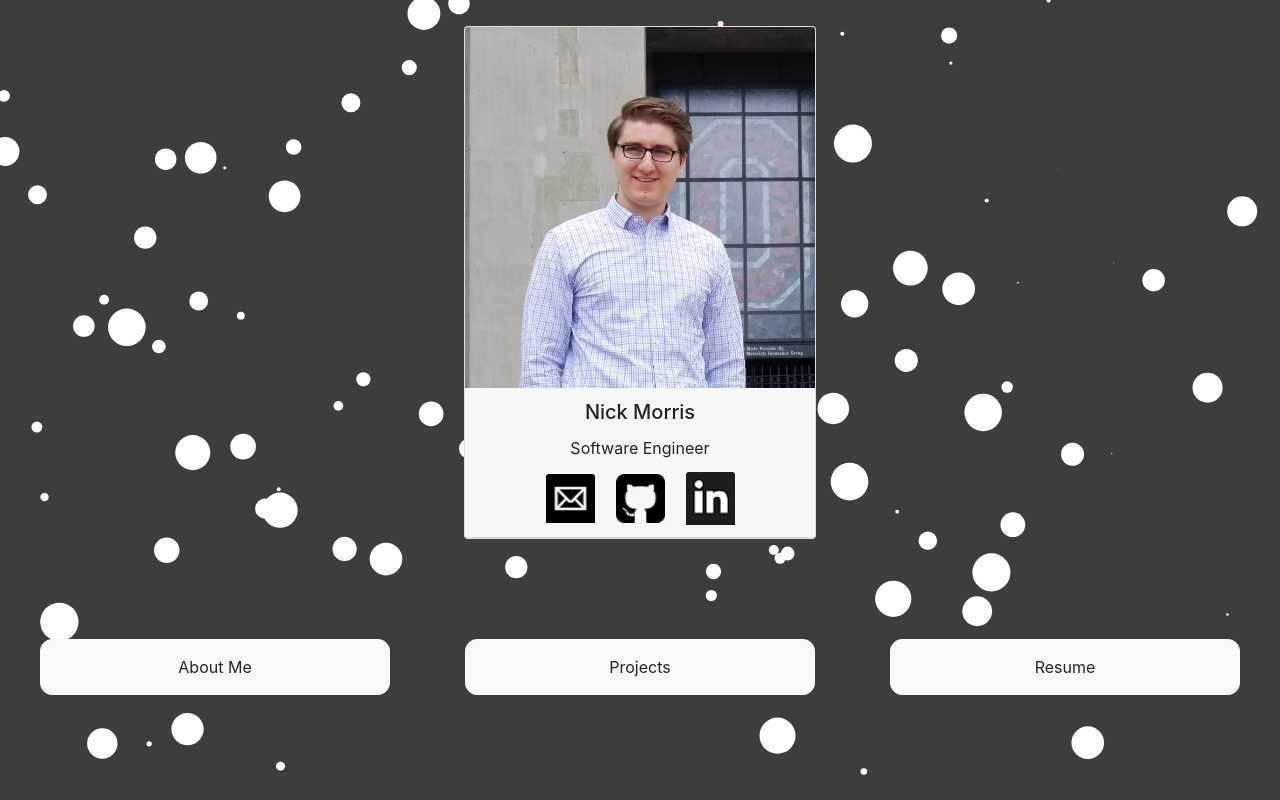
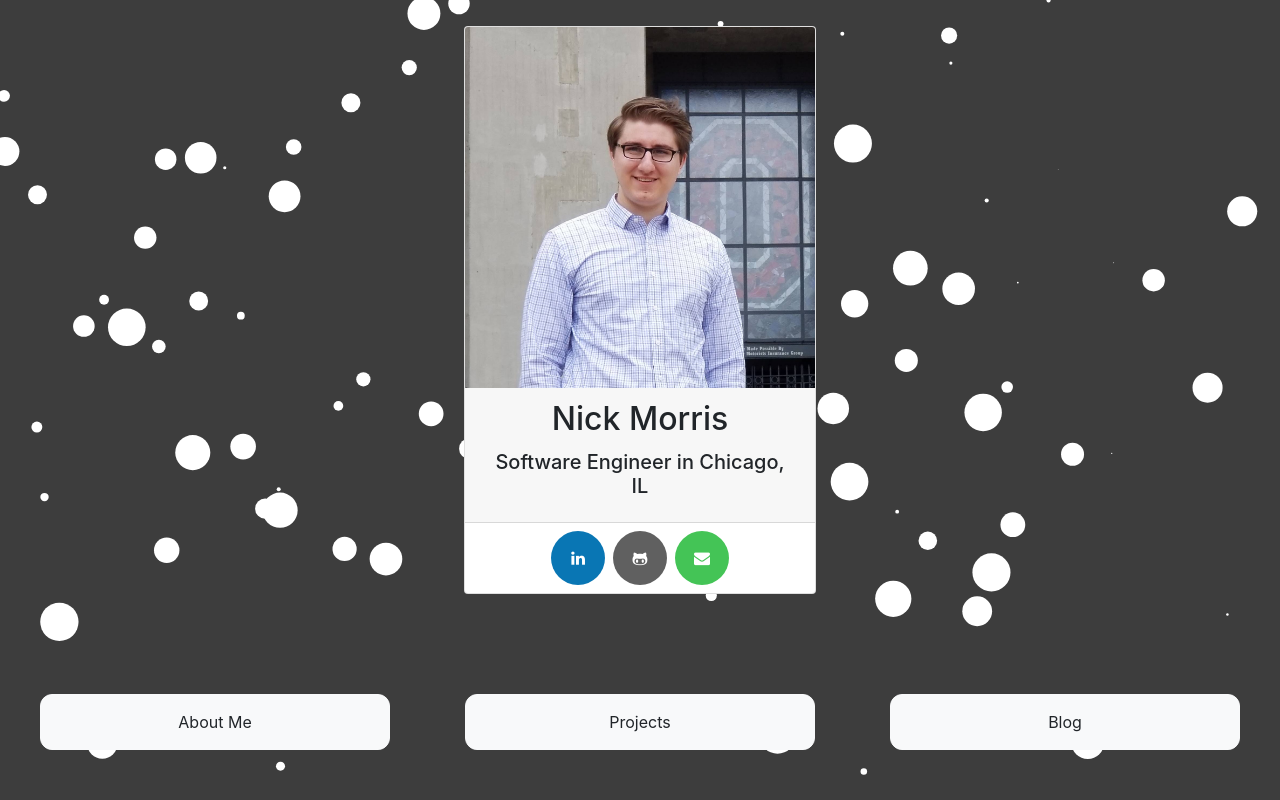
Before and after one commit to nickmorris991/My-Website, a Flask app: page / in a window 1280 px wide. Run offline with Flask 2, Linux system fonts and the light colour scheme; lists and menus that the app fills with data are empty; some libraries are stand-ins or nearby versions.

Commit message:
updated contact icons with better style

```diff
--- a/static/css/index.css
+++ b/static/css/index.css
@@ -1,3 +1,5 @@
+@import url("//maxcdn.bootstrapcdn.com/font-awesome/4.3.0/css/font-awesome.min.css");
+
 body {
     background-color: rgb(61, 61, 61);
 }
@@ -16,9 +18,10 @@ body {
     margin-top: 100px;
 }
 
-.contact-img {
-    margin-right: 15%;
-    margin-left: 15%;
+.card-contact-table {
+    margin-left: auto;
+    margin-right: auto;
+    text-align: center;
 }
 
 .btn {
@@ -28,11 +31,83 @@ body {
     border-radius: 12px;
 }
 
-.contact-button {
-    background-color: Transparent;
-    background-repeat:no-repeat;
-    border: none;
-    cursor:pointer;
-    overflow: hidden;
-    outline:none;
+/* buttons for social media */
+a.btn-social,
+.btn-social
+{
+    border-radius: 50%;
+    color: #ffffff !important;
+    display: inline-block;
+    height: 54px;
+    line-height: 54px;
+    margin: 8px 4px;
+    text-align: center;
+    text-decoration: none;
+    transition: background-color .3s;
+    width: 54px;
 }
+
+.btn-social .fa,.btn-social i
+{
+    backface-visibility: hidden;
+    transform: scale(1);
+    transition: all .25s;
+}
+.btn-social:hover,.btn-social:focus
+{
+    color: #fff;
+    outline: none;
+    text-decoration: none;
+}
+.btn-social:hover .fa,.btn-social:focus .fa,.btn-social:hover i,.btn-social:focus i
+{
+    transform: scale(1.3);
+}
+.btn-social.btn-xs
+{
+    font-size: 9px;
+    height: 24px;
+    line-height: 13px;
+    margin: 6px 2px;
+    width: 24px;
+}
+.btn-social.btn-sm
+{
+    font-size: 13px;
+    height: 36px;
+    line-height: 18px;
+    margin: 6px 2px;
+    width: 36px;
+}
+.btn-social.btn-lg
+{
+    font-size: 22px;
+    height: 72px;
+    line-height: 40px;
+    margin: 10px 6px;
+    width: 72px;
+}
+.btn-github
+{
+    background-color: #606060;
+}
+.btn-github:hover
+{
+    background-color: #9C9C9C;
+}
+.btn-email
+{
+    background-color: #44c456;
+}
+.btn-email:hover
+{
+    background-color: #6bd079;
+}
+.btn-linkedin
+{
+    background-color: #0976b4;
+}
+.btn-linkedin:hover
+{
+    background-color: #0b96e5;
+}
--- a/templates/index.html
+++ b/templates/index.html
@@ -18,24 +18,20 @@
         <div class="card center" style="width:22rem;">
           <img class="card-img-top" src="static/img/profile_photo.jpg">
           <div class="card-header">
-            <h5 class="card-title">Nick Morris</h5>
-            <p class="card-title">Software Engineer</p>
-            <table class="center">
+            <h2 class="card-title">Nick Morris</h2>
+            <h5 class="card-title">Software Engineer in Chicago, IL</h5>
+          </div>
+          <div class="card-contact-table">
+            <table>
               <tr>
                 <th>
-                  <div class="contact-img">
-                    <button class="contact-button" id="email-btn"><img class="card-img-top" src="static/img/email-sign.png"></button>
-                  </div>
+                  <a target="_blank" class="btn-social btn-linkedin" id="linkedin-btn"><i class="fa fa-linkedin"></i></a>
                 </th>
                 <th>
-                  <div class="contact-img">
-                    <button class="contact-button" id="github-btn"><img class="card-img-top" src="static/img/github-sign.png"></button>
-                  </div>
+                  <a target="_blank" class="btn-social btn-github" id="github-btn"><i class="fa fa-github-alt"></i></a>
                 </th>
                 <th>
-                  <div class="contact-img">
-                    <button class="contact-button" id="linkedin-btn"><img class="card-img-top" src="static/img/linkedin-sign.jpg"></button>
-                  </div>
+                  <a target="_blank" class="btn-social btn-email" id="email-btn"><i class="fa fa-envelope"></i></a>
                 </th>
               </tr>
             </table>
@@ -52,7 +48,7 @@
               <button type="button" class="btn btn-light" id="projects-btn">Projects</button>
             </th>
             <th>
-              <button type="button" class="btn btn-light" style="margin-left: 75px;" id="resume-btn">Resume</button>
+              <button type="button" class="btn btn-light" style="margin-left: 75px;" id="blog-btn">Blog</button>
             </th>
           </tr>
         </table>
--- a/templates/projects.html
+++ b/templates/projects.html
@@ -14,7 +14,7 @@
     <body>
         <div id="container">
             <div class="row">
-                <div class="column"><button class="btnx" id="index-return-btn"><span class="glyphicon glyphicon-chevron-left"></span></button></div>
+                <div class="column"><button class="btn-home" id="index-return-btn"><span class="glyphicon glyphicon-home"></span></button></div>
                 <div class="column center"><h1 class="header">Personal Projects</h1></div>
             </div>
             <div class="row">
```
Also changed, not shown: static/css/projects.css (+5 -5 lines), static/img/email-sign.png (deleted), static/img/github-sign.png (deleted), static/img/linkedin-sign.jpg (deleted).
